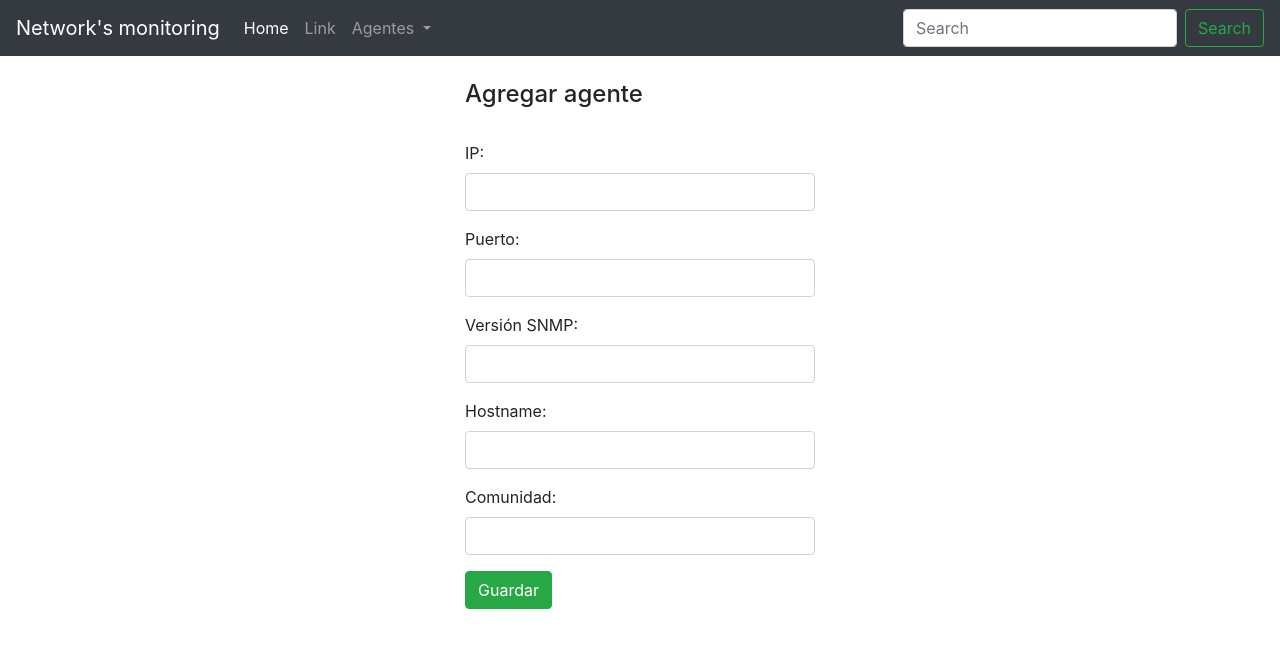
After one commit to luismvp10/asr_system, a Django app: template agents/templates/agents/agent_addForm.html in a window 1280 px wide. The commit adds this page. Shown: the top 648 px of the page. Run offline with Django 3.2, Linux system fonts and the light colour scheme; the template is opened without the code that fills it: values that come from a table or form of the project are taken from there, others are empty; data comes from the database, SQL or seed files in the repository; both versions use the stored data as it was after the commit; some libraries are stand-ins or nearby versions.

Commit message:
Luis: adding form to agent's add

```diff
--- a/agents/agent_addForm.py
+++ b/agents/agent_addForm.py
@@ -2,18 +2,20 @@
 from django import forms
 from agents.models import Agent
 
+
 class AgentForm(forms.ModelForm):
+
 
     class Meta:
         model = Agent
 
-        fields = [
+        fields = {
             'host_name',
             'community_name',
             'ip_address',
             'snmp_version',
             'snmp_port',
-        ]
+         }
         labels = {
             'host_name': 'Hostname',
             'community_name': 'Comunidad',
@@ -26,8 +28,6 @@ class AgentForm(forms.ModelForm):
             'host_name' : forms.TextInput(attrs={'class':'form-control'}),
             'community_name':forms.TextInput(attrs={'class':'form-control'}),
             'ip_address': forms.TextInput(attrs={'class':'form-control'}),
-            'snmp_version': forms.TextInput(attrs={'class':'form-control'}),
+            'snmp_version':forms.TextInput(attrs={'class':'form-control'}),
             'snmp_port': forms.TextInput(attrs={'class':'form-control'}),
-
-
         }
--- /dev/null
+++ b/agents/templates/agents/agent_addForm.html
@@ -0,0 +1,43 @@
+{% extends "base_layout.html" %}
+{% load staticfiles %}
+<!DOCTYPE html>
+<html lang="en">
+<head>
+    {% block title %}Add Agent{% endblock %}
+</head>
+
+
+
+<body>
+{% block body %}
+<div class="container" style="margin-bottom:5%;">
+    <div class="row justify-content-center">
+        <div class="col-4">
+                            <br>
+                    <h4>Agregar agente</h4>
+                            <br>
+                <form method="POST" class="addAgent">
+                    <div class="form-group">
+                    {% csrf_token %}
+                    {{ form.as_p }}
+
+                    </div>
+         </div>
+    </div>
+         <div class="row justify-content-end">
+            <div class="col-8">
+                  <button type="submit" class="btn btn-success">Guardar</button>
+            </div>
+        </div>
+</form>
+
+
+
+</div>
+{% endblock %}
+<br>
+<br>
+<br>
+</body>
+
+</html>
--- a/agents/templates/base_layout.html
+++ b/agents/templates/base_layout.html
@@ -22,7 +22,7 @@
           getStateAgent('{{ agent.ip_address }}','{{agent.id}}');
               {% endfor %}
             {% else %}
-            alert("No Existen Agentes");
+          /*  alert("No Existen Agentes");*/
             {% endif %}
 
            }
@@ -45,7 +45,7 @@
   <div class="collapse navbar-collapse" id="navbarSupportedContent">
     <ul class="navbar-nav mr-auto">
       <li class="nav-item active">
-        <a class="nav-link" href="#">Home <span class="sr-only">(current)</span></a>
+        <a class="nav-link" href="{% url 'home' %}">Home <span class="sr-only">(current)</span></a>
       </li>
       <li class="nav-item">
         <a class="nav-link" href="#">Link</a>
@@ -55,7 +55,7 @@
          Agentes
         </a>
         <div class="dropdown-menu" aria-labelledby="navbarDropdown">
-          <a class="dropdown-item" href="#">Agregar</a>
+          <a class="dropdown-item" href="{% url 'agentAdd' %}">Agregar</a>
           <a class="dropdown-item" href="#">Modificar</a>
           <div class="dropdown-divider"></div>
           <a class="dropdown-item" href="#">Eliminar</a>
--- a/agents/urls.py
+++ b/agents/urls.py
@@ -18,8 +18,8 @@ from . import views
 
 
 urlpatterns = [
-    url(r'^$', views.agents),
-    url(r'^add$', views.agent_add, name='agent_add'),
+    url(r'^$', views.agents, name='home'),
+    url(r'^add$', views.agentAdd, name='agentAdd'),
     url(r'^getStateAgent/(?P<ip>(?:(?:0|1[\d]{0,2}|2(?:[0-4]\d?|5[0-5]?|[6-9])?|[3-9]\d?)\.){3}(?:0|1[\d]{0,2}|2(?:[0-4]\d?|5[0-5]?|[6-9])?|[3-9]\d?))/$', views.getStateAgent, name='getStateAgent'),
     url(r'^getInterfacesNet/(?P<comunidad>\w+)/(?P<ip>(?:(?:0|1[\d]{0,2}|2(?:[0-4]\d?|5[0-5]?|[6-9])?|[3-9]\d?)\.){3}(?:0|1[\d]{0,2}|2(?:[0-4]\d?|5[0-5]?|[6-9])?|[3-9]\d?))/$', views.getInterfacesNet, name='getInterfacesNet'),
 ]
```
Also changed, not shown: agents/templates/agents/agent_add.html (deleted, +0 -20 lines), agents/views.py (+34 -8 lines), db.sqlite3, 4 other files.
